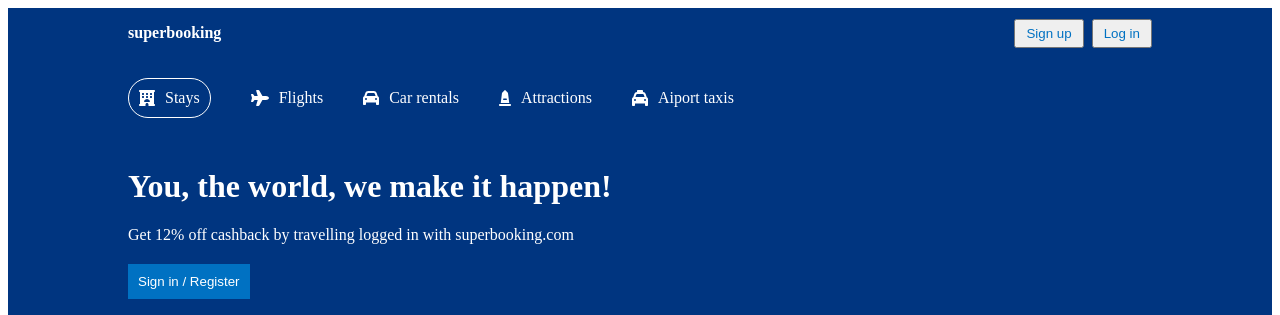
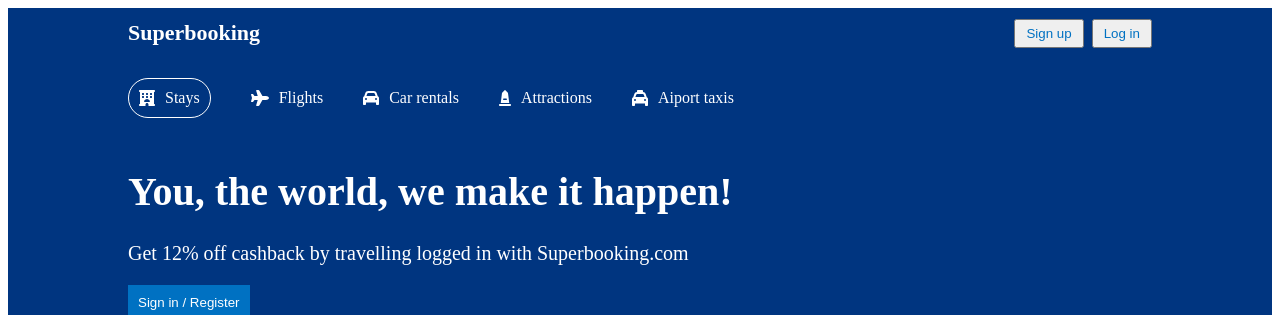
Before and after one commit to maxleirbag/superbooking-app, a React (Vite) app in the folder frontend/: page / in a window 1280 px wide. Shown: the top 315 px of the page. Built offline with nearby package versions, Linux system fonts and the light colour scheme.

Commit message:
upgrade: minor fonts and text improvements

```diff
--- a/frontend/src/components/header/Header.jsx
+++ b/frontend/src/components/header/Header.jsx
@@ -63,8 +63,8 @@
 
 				{headerType !== 'list' &&
 					<>
-						<h1 className="headertitle">You, the world, we make it happen!</h1>
-						<p className='headerDesc'>Get 12% off cashback by travelling logged in with superbooking.com</p>
+						<h1 className="headerTitle">You, the world, we make it happen!</h1>
+						<p className='headerDesc'>Get 12% off cashback by travelling logged in with Superbooking.com</p>
 						<button className="headerBtn">Sign in / Register</button>
 
 
--- a/frontend/src/components/header/header.css
+++ b/frontend/src/components/header/header.css
@@ -2,6 +2,15 @@
 	position: absolute;
 	top: 50px;
 	z-index: 2;
+}
+
+.headerTitle{
+	font-size: 40px;
+}
+
+.headerDesc{
+	font-size: 20px;
+	font-weight: 500;
 }
 
 .header {
@@ -35,7 +44,6 @@
 }
 
 .headerListItem.active {
-	/* .headerListItem:hover { */
 	border: 1px solid white;
 	padding: 10px;
 	border-radius: 20px;
--- a/frontend/src/components/navbar/Navbar.jsx
+++ b/frontend/src/components/navbar/Navbar.jsx
@@ -4,7 +4,7 @@
     return (
         <div className='navbar'>
             <div className='navContainer'>
-                <span className='logo'>superbooking</span>
+                <span className='logo'>Superbooking</span>
                 <div className='navItems'>
                     <button className='navButton'>Sign up</button>
                     <button className='navButton'>Log in</button>
--- a/frontend/src/components/navbar/navbar.css
+++ b/frontend/src/components/navbar/navbar.css
@@ -15,7 +15,8 @@
 }
 
 .logo {
-  font-weight: bold;
+  font-weight: 900;
+  font-size: 22px;
 }
 
 .navButton {
```
